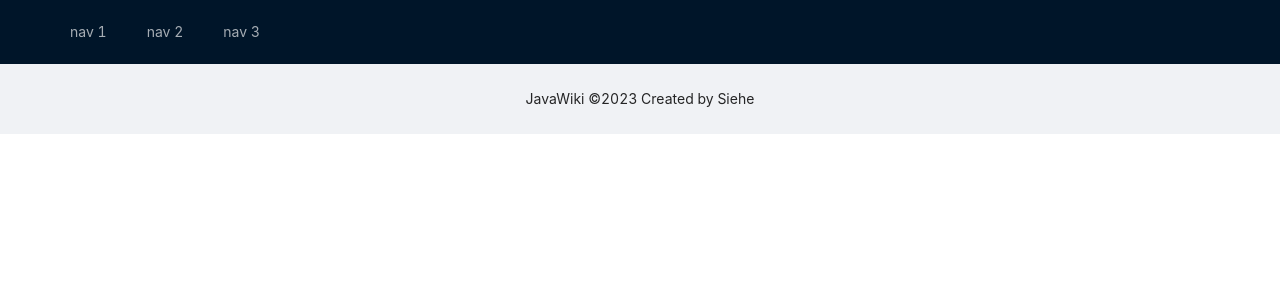
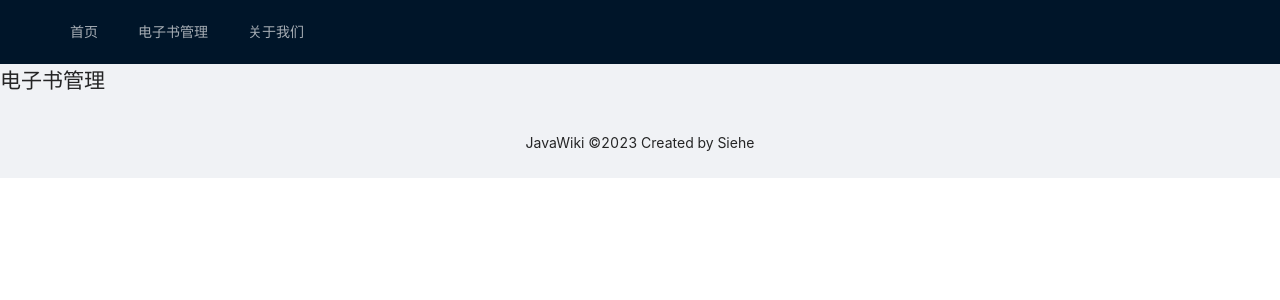
Before and after one commit to ErkundenSie/wiki, a Vue app in the folder web/: page /admin/ebook in a window 1280 px wide. Shown: the top 300 px of the page. Built offline with nearby package versions, Linux system fonts and the light colour scheme; no server answers.

Commit message:
6-2 增加电子书管理页面。 新页面开发:页面、路由、菜单

```diff
--- a/web/src/components/the-header.vue
+++ b/web/src/components/the-header.vue
@@ -7,9 +7,15 @@
                 mode="horizontal"
                 :style="{ lineHeight: '64px' }"
         >
-            <a-menu-item key="1">nav 1</a-menu-item>
-            <a-menu-item key="2">nav 2</a-menu-item>
-            <a-menu-item key="3">nav 3</a-menu-item>
+            <a-menu-item key="/">
+                <router-link to="/">首页</router-link>
+            </a-menu-item>
+            <a-menu-item key="/admin/ebook">
+                <router-link to="/admin/ebook">电子书管理</router-link>
+            </a-menu-item>
+            <a-menu-item key="/about">
+                <router-link to="/about">关于我们</router-link>
+            </a-menu-item>
         </a-menu>
     </a-layout-header>
 </template>
--- a/web/src/router/index.ts
+++ b/web/src/router/index.ts
@@ -1,20 +1,29 @@
 import { createRouter, createWebHistory, RouteRecordRaw } from 'vue-router'
-import HomeView from '../views/HomeView.vue'
+import Home from "@/views/home.vue";
+import About from "@/views/about.vue";
+import AdminEbook from "@/views/admin/admin-ebook.vue";
+
 
 const routes: Array<RouteRecordRaw> = [
   {
     path: '/',
-    name: 'home',
-    component: HomeView
+    name: 'Home',
+    component: Home
   },
   {
     path: '/about',
-    name: 'about',
+    name: 'About',
+    component: About
     // route level code-splitting
     // this generates a separate chunk (about.[hash].js) for this route
-    // which is lazy-loaded when the route is visited.
-    component: () => import(/* webpackChunkName: "about" */ '../views/AboutView.vue')
-  }
+    // which is lazy-loaded when the route is visited.懒加载
+    //component: () => import(/* webpackChunkName: "about" */ '../views/about.vue')
+  },
+  {
+    path: '/admin/ebook',
+    name: 'AdminEbook',
+    component: AdminEbook
+  },
 ]
 
 const router = createRouter({
--- a/web/src/views/AboutView.vue
+++ b/web/src/views/about.vue
@@ -1,5 +1,5 @@
 <template>
   <div class="about">
-    <h1>This is an about page</h1>
+    <h1>关于我们</h1>
   </div>
 </template>
--- /dev/null
+++ b/web/src/views/admin/admin-ebook.vue
@@ -0,0 +1,15 @@
+<template>
+  <div class="about">
+      <h1>电子书管理</h1>
+  </div>
+</template>
+
+<script>
+export default {
+    name: "AdminEbook"
+}
+</script>
+
+<style scoped>
+
+</style>
--- a/web/src/views/HomeView.vue
+++ b/web/src/views/home.vue
@@ -92,7 +92,7 @@
     });
 }
 export default defineComponent({
-    name: 'HomeView',
+    name: 'Home',
     // setup() 初始化化方法 Vue2.0中的data()、mounted()、methods()被setup()取代
     // (response)=>{}定义函数 参数response
     // 初始化的逻辑都写到onMountted方法里，setup放一些参数定义、方法定义
```
Also changed, not shown: web/.eslintrc.js.
